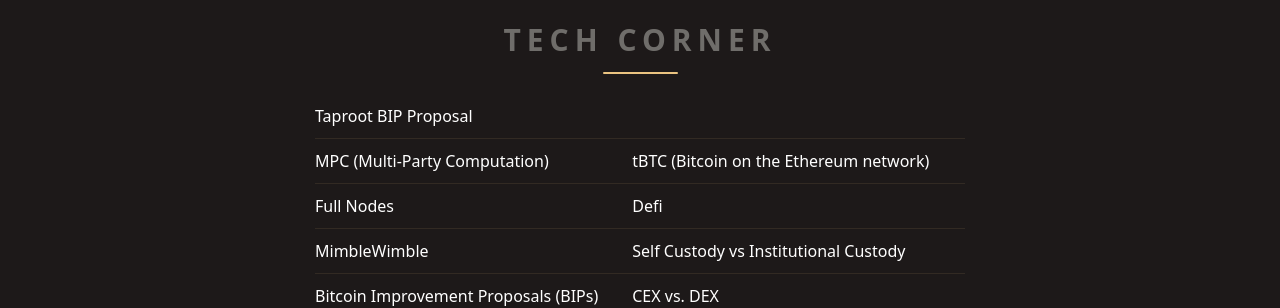
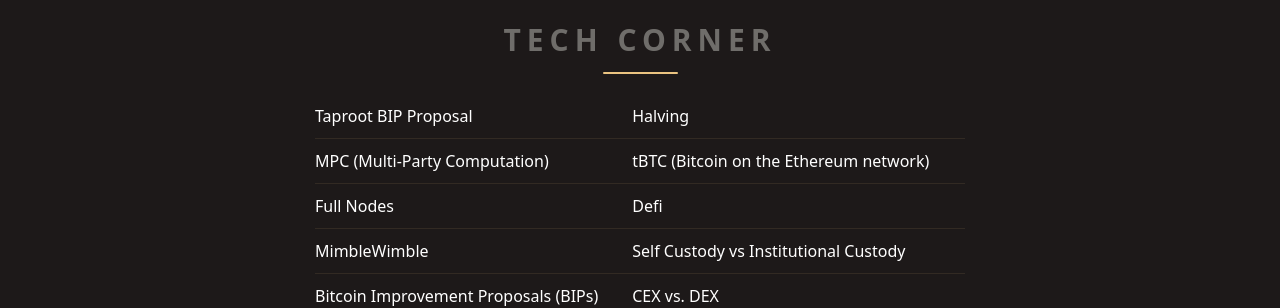
Before and after one commit to ateliedetemas/blpcrypto, a Jekyll site: the page built from _pages/tech-corner.md, in a window 1280 px wide. Shown: the part 135-443 px from the top of the page. Built offline with Jekyll 4.4.1, drawn with Linux system fonts in a browser that asks for light colours.

Commit message:
Update tech-corner.md

```diff
--- a/_pages/tech-corner.md
+++ b/_pages/tech-corner.md
@@ -3,7 +3,7 @@ lang: pt
 layout: page
 title: Tech Corner
 ---
-[Taproot BIP Proposal]({{ "/assets/documents/tech-corner/2020/01.pdf" }}) |
+[Taproot BIP Proposal]({{ "/assets/documents/tech-corner/2020/01.pdf" }}) |  [Halving]({{ "/assets/documents/tech-corner/2020/02.pdf" }})
 [MPC (Multi-Party Computation)]({{ "/assets/documents/tech-corner/2019/11.pdf" }}) |  [tBTC (Bitcoin on the Ethereum network)]({{ "/assets/documents/tech-corner/2019/12.pdf" }})
 [Full Nodes]({{ "/assets/documents/tech-corner/2019/09.pdf" }}) |  [Defi]({{ "/assets/documents/tech-corner/2019/10.pdf" }}) |
 [MimbleWimble]({{ "/assets/documents/tech-corner/2019/07.pdf" }}) |  [Self Custody vs Institutional Custody]({{ "/assets/documents/tech-corner/2019/08.pdf" }})
```
